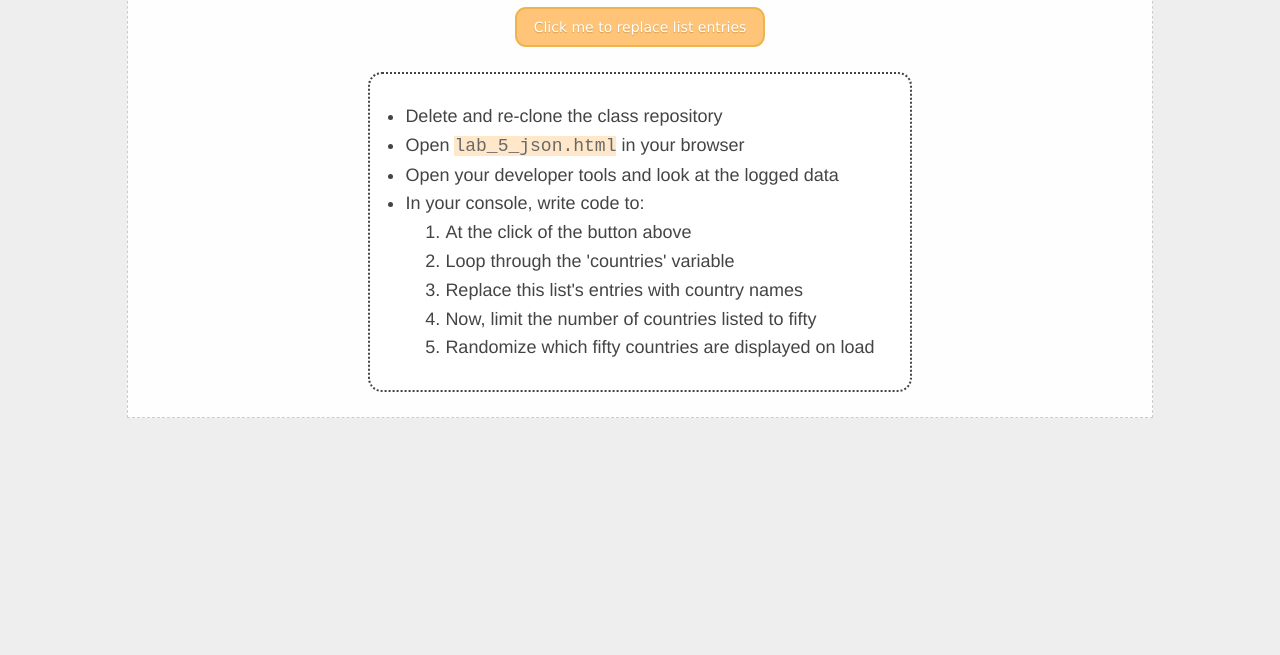
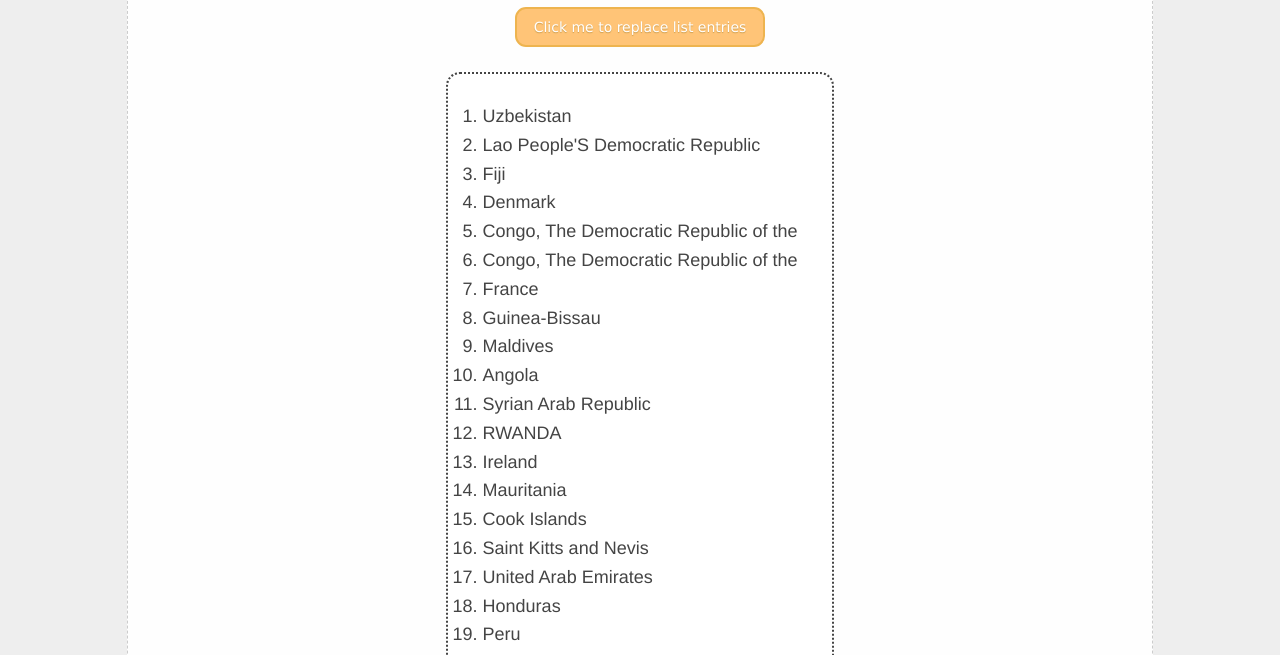
Before and after one commit to momaye/momaye.github.io, a plain HTML site: page lab_5/index.html in a window 1280 px wide. Both pictures are taken after a click on the button "Click me to replace list entries". Shown: the part 142-797 px from the top of the page. Drawn offline with Linux system fonts and the light colour scheme.

Commit message:
Late commit

```diff
--- a/lab_5/index.html
+++ b/lab_5/index.html
@@ -11,22 +11,23 @@
     <div class="wrapper">
       <div class="header">Test JSON page</div>
       <!-- <button class="button" onclick="loadData()">Load Some JSON</button> -->
-      <button class="button" onclick="console.log('You haven\'t written a function yet!');">Click me to replace list entries</button>
+      <button class="button" onclick="clickMe()">Click me to replace list
+        entries</button>
       <div class="content">
-        <ul class="instructions">
-          <li>Delete and re-clone the class repository</li>
-          <li>Open <span class="code">lab_5_json.html</span> in your browser</li>
-          <li>Open your developer tools and look at the logged data</li>
-          <li>In your console, write code to:
-            <ol>
-              <li>At the click of the button above</li>
-              <li>Loop through the 'countries' variable</li>
-              <li>Replace this list's entries with country names</li>
-              <li>Now, limit the number of countries listed to fifty</li>
-              <li>Randomize which fifty countries are displayed on load</li>
-            </ol>
-          </li>
-        </ul>
+        <ol class="instructions">
+          <li>At the click of the button above</li>
+          <li>Replace this list</li>
+          <li>With an ordered list</li>
+          <li>Of fifty randomly-selected countries</li>
+          <li>Every time you click the above button</li>
+          <li>The list of countries should change</li>
+          <ol>
+            <li>Use your Developer tools to experiment with possible answers</li>
+            <li>When you have an idea of the correct code</li>
+            <li>Write it into your copy of the Lab HTML</li>
+            <li>And save it for submission</li>
+          </ol>
+        </ol>
       </div>
       <div class="footer"></div>
     </div>
@@ -279,6 +280,29 @@
       { "name": "Zimbabwe", "code": "ZW" }
     ]
     console.log("List of countries in the world", countries);
+    sessionStorage.setItem('countries_arr', JSON.stringify(countries));
+
+    function clickMe() {
+      const json = sessionStorage.getItem('countries_arr');
+      const list = JSON.parse(json);
+      const nameArray = list.map((i) => i.name);
+
+      const instructions = document.querySelector('.instructions');
+      instructions.innerHTML = '';
+
+      for (let i = 0; i < 50; i++) {
+        const selectNumber = getRandomIntInclusive(0, 242);
+        let el = document.createElement("li");
+        el.innerText = nameArray[selectNumber];
+        instructions.appendChild(el);
+      };
+
+    }
+    function getRandomIntInclusive(min, max) {
+      min = Math.ceil(min);
+      max = Math.floor(max);
+      return Math.floor(Math.random() * (max - min + 1)) + min;
+    }
   </script>
 </body>
 
--- a/lab_5/lab_styles.css
+++ b/lab_5/lab_styles.css
@@ -64,7 +64,6 @@ body {
 
 .instructions {
   padding: 0 25px;
-    list-style: disc;
 }
 
 .content {
```
Lines whose indentation alone changed are shown as unchanged.
